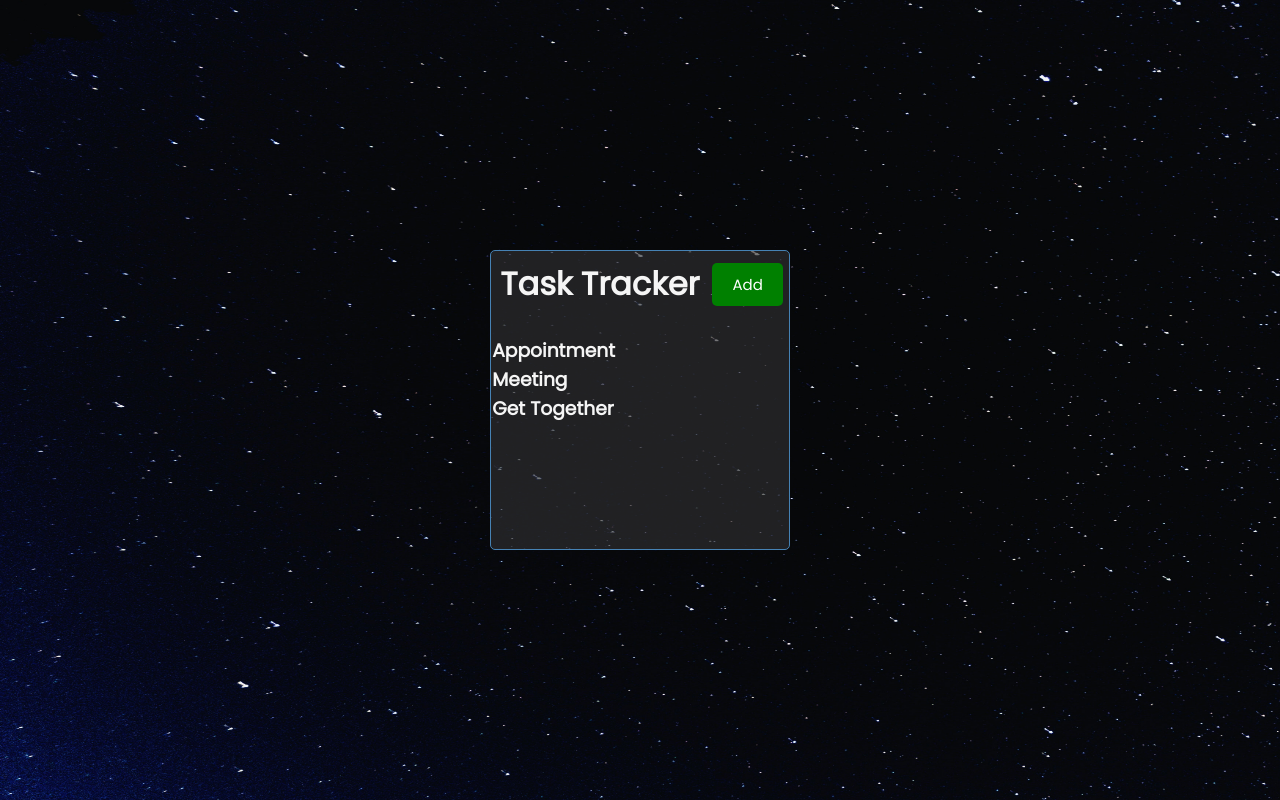
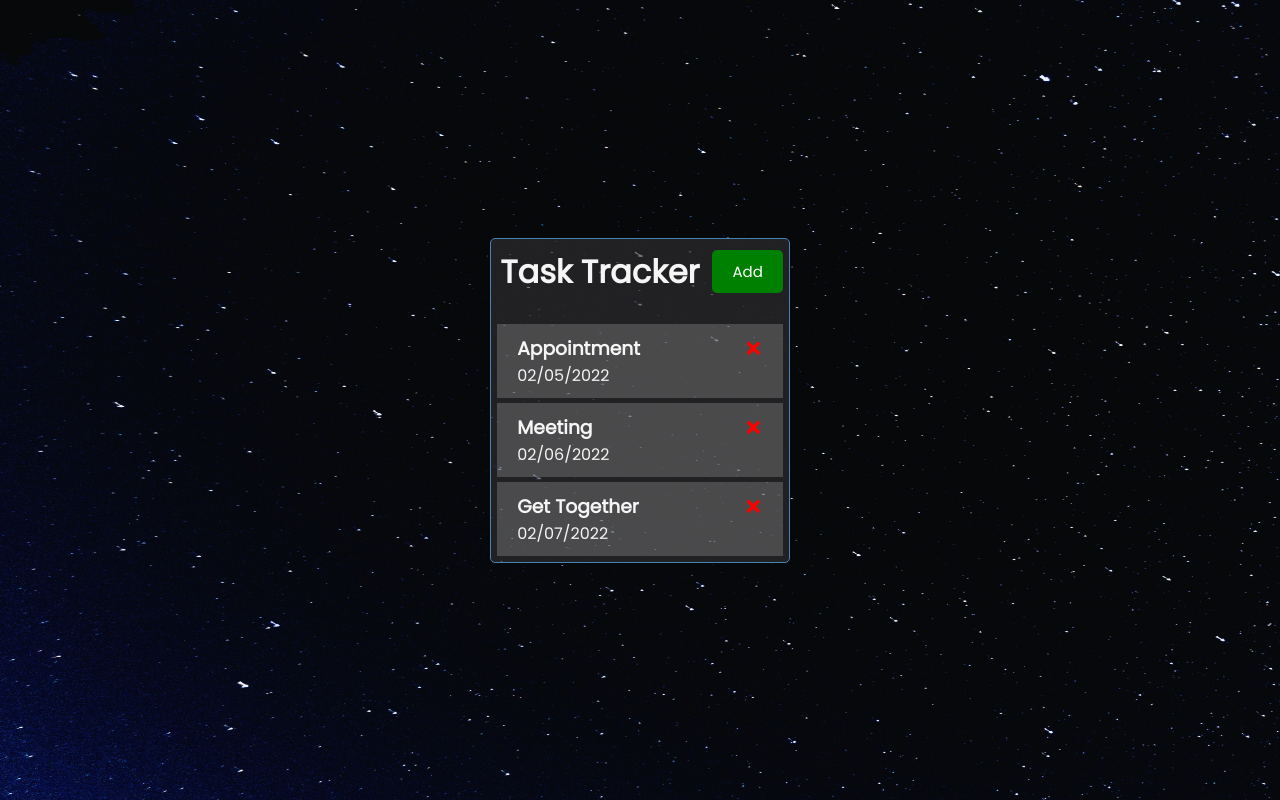
Before and after one commit to atklenner/react-task-tracker, a React (Create React App) app: page / in a window 1280 px wide. Built offline with nearby package versions, Linux system fonts and the light colour scheme.

Commit message:
create Task component

```diff
--- /dev/null
+++ b/src/components/Task.js
@@ -0,0 +1,13 @@
+import { FaTimes } from "react-icons/fa";
+
+export default function Task({ task }) {
+  return (
+    <div className="task">
+      <h3>
+        {task.text}
+        <FaTimes style={{ color: "red", cursor: "pointer" }} />
+      </h3>
+      <p>{task.day}</p>
+    </div>
+  );
+}
--- a/src/components/Tasks.js
+++ b/src/components/Tasks.js
@@ -1,9 +1,15 @@
+import Task from "./Task";
+
 export default function Tasks({ tasks }) {
   return (
     <>
-      {tasks.map((task) => (
-        <h3 key={task.id}>{task.text}</h3>
-      ))}
+      {tasks.map((task) => {
+        return (
+          <>
+            <Task key={task.id} task={task} />
+          </>
+        );
+      })}
     </>
   );
 }
```
